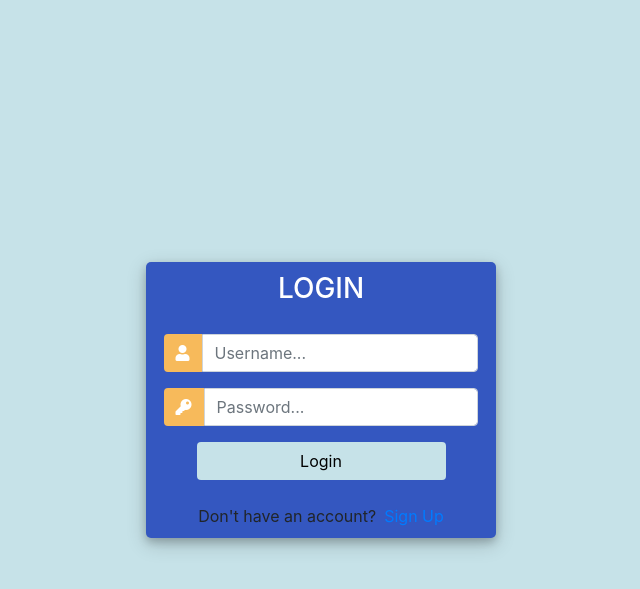
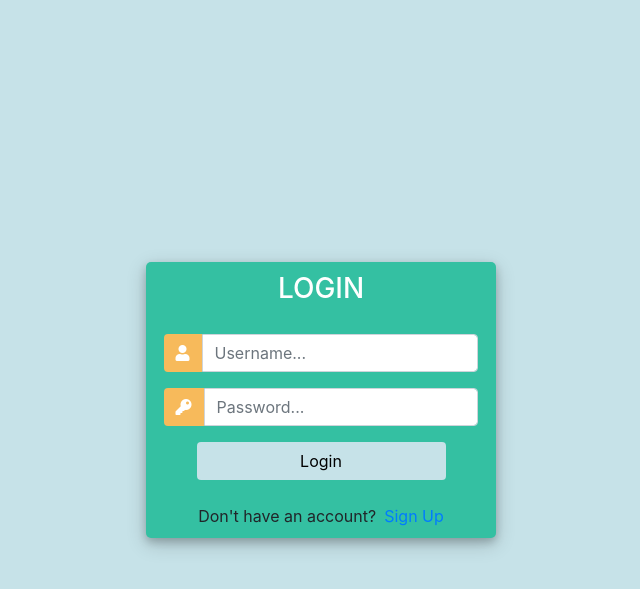
Before and after one commit to lamisgosu11/se104-final-website, a Django app: template store/templates/auth/login.html in a window 1280 px wide. Shown: the top 589 px of the page, without its empty margins (319-959 px from the left). Run offline with Django 3.2, Linux system fonts and the light colour scheme; the template is opened without the code that fills it, so the values that code supplies are empty; some libraries are stand-ins or nearby versions.

Commit message:
Chỉnh sửa giao diện

```diff
--- a/store/templates/auth/login.html
+++ b/store/templates/auth/login.html
@@ -19,7 +19,7 @@
                 width: 350px;
                 margin-top: auto;
                 margin-bottom: auto;
-                background: #3457c0;
+                background: #34c0a2;
                 position: relative;
                 display: flex;
                 justify-content: center;
```
